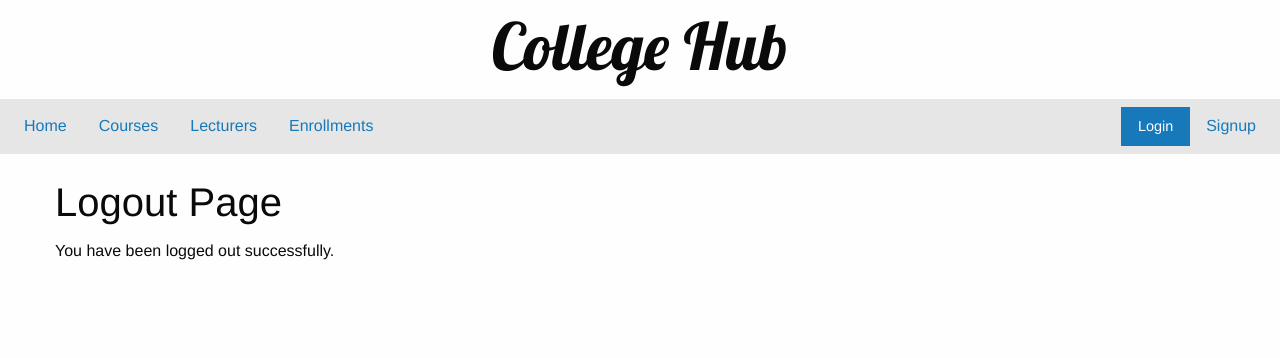
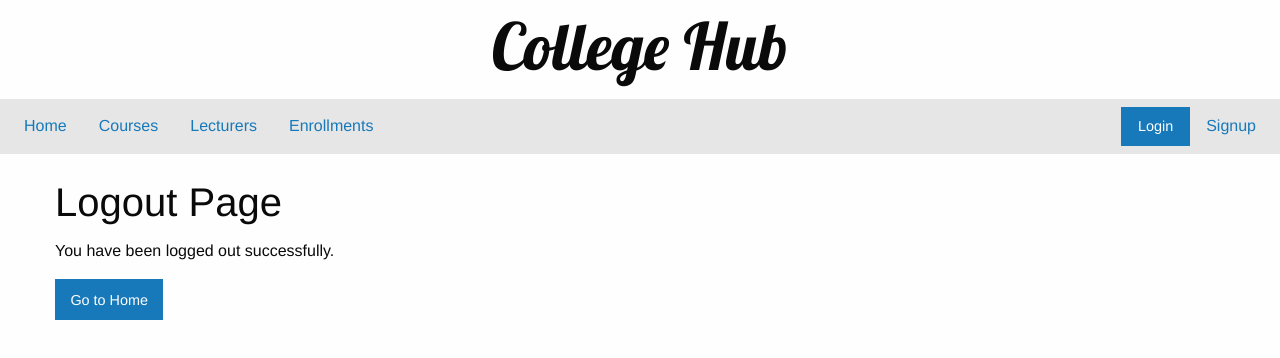
Before and after one commit to ac-png/CollegeHub, a React (Create React App) app: page /logout in a window 1280 px wide. Shown: the top 358 px of the page. Built offline with nearby package versions, Linux system fonts and the light colour scheme.

Commit message:
Changing login and logout slightly

```diff
--- a/src/components/LoginForm.js
+++ b/src/components/LoginForm.js
@@ -32,9 +32,9 @@
             password: form.password
         })
         .then(response => {
-            // Authenticating user and navigating to courses page on successful login
+            // Authenticating user and navigating to home page on successful login
             onAuthenticated(true, response.data.token);
-            navigate('/courses');
+            navigate('/');
         })
         .catch(err => {
             // Handling errors and displaying error messages
--- a/src/components/Logout.js
+++ b/src/components/Logout.js
@@ -1,3 +1,6 @@
+// Importing necessary modules from React and external libraries
+import { Link } from 'react-router-dom';
+
 // Component for the logout page
 const Logout = () => {
     return (
@@ -6,6 +9,7 @@
             <h2>Logout Page</h2>
             {/* Logout success message */}
             <p>You have been logged out successfully.</p>
+            <Link to="/" className='button'>Go to Home</Link>
         </div>
     );
 };
```
